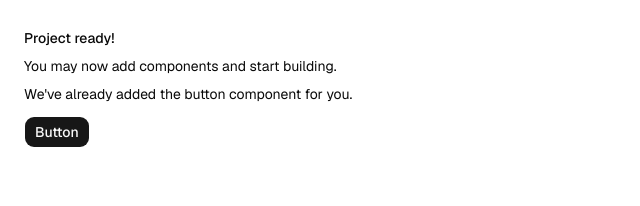
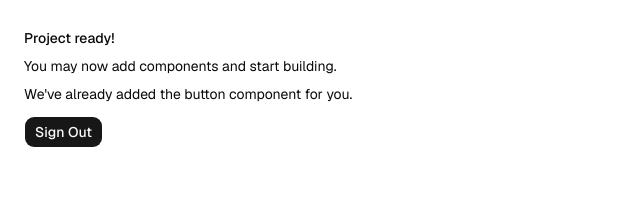
Before and after one commit to UDsGitHub/mirai-frontend, a Next.js app: page / in a window 1280 px wide. Shown: the top 206 px of the page, without its empty margins (0-640 px from the left). Built offline with nearby package versions, Linux system fonts and the light colour scheme; no server answers.

Commit message:
sign out button

```diff
--- a/app/page.tsx
+++ b/app/page.tsx
@@ -1,6 +1,11 @@
+"use client"
+
 import { Button } from "@/components/ui/button"
+import { useAuth } from "@clerk/nextjs"
 
 export default function Page() {
+  const { signOut } = useAuth()
+
   return (
     <div className="flex min-h-svh p-6">
       <div className="flex max-w-md min-w-0 flex-col gap-4 text-sm leading-loose">
@@ -8,7 +13,9 @@ export default function Page() {
           <h1 className="font-medium">Project ready!</h1>
           <p>You may now add components and start building.</p>
           <p>We&apos;ve already added the button component for you.</p>
-          <Button className="mt-2">Button</Button>
+          <Button className="mt-2" onClick={() => signOut()}>
+            Sign Out
+          </Button>
         </div>
       </div>
     </div>
```
